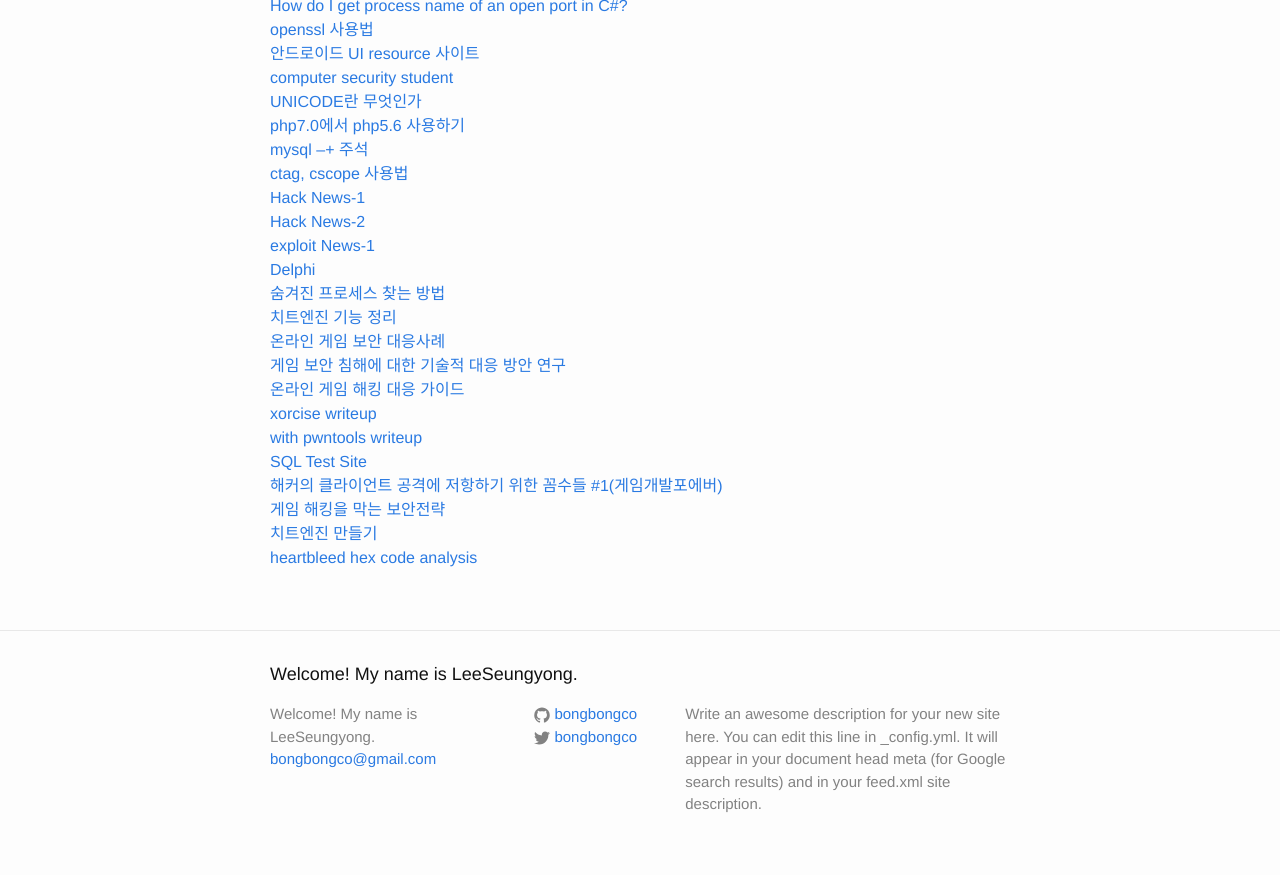
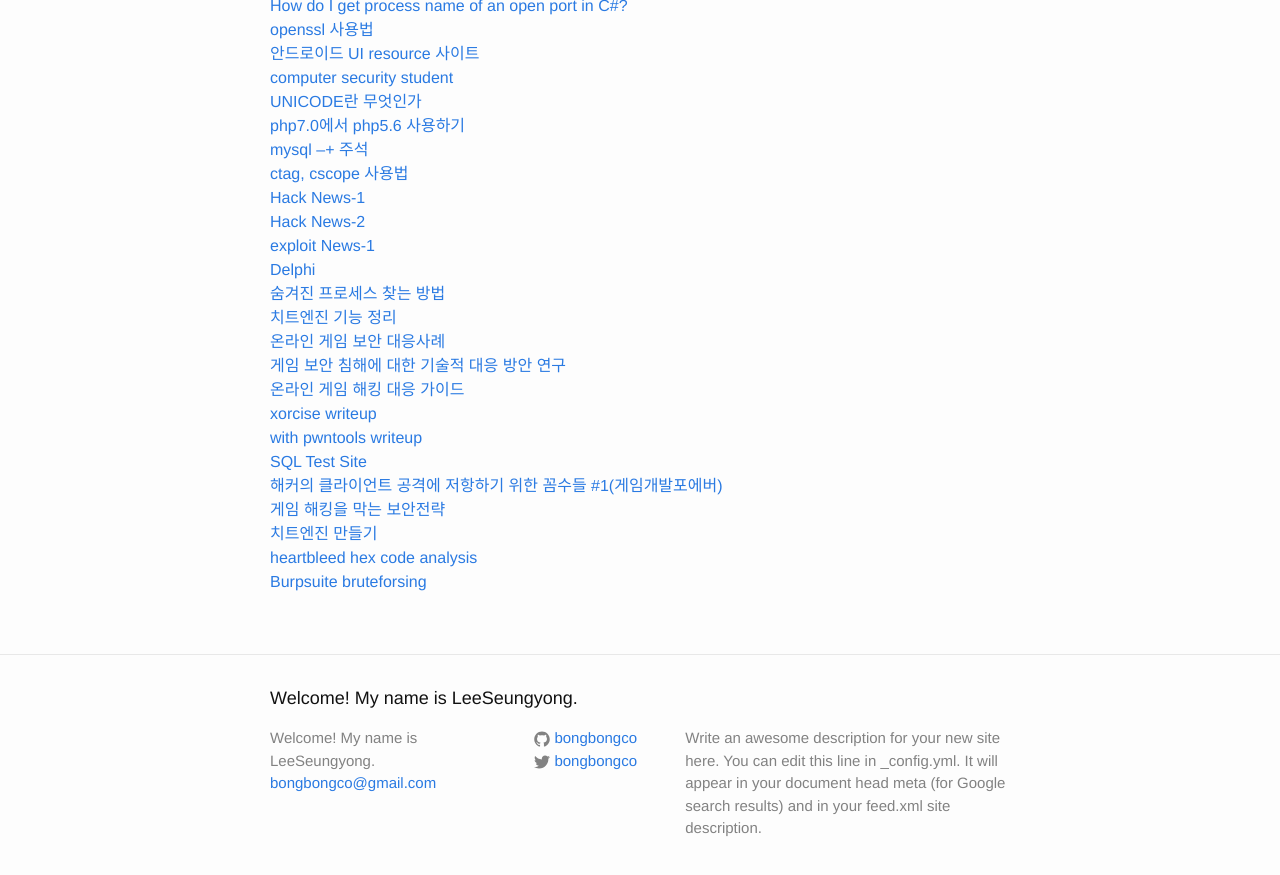
Before and after one commit to LktProgrammer/bongbongco.github.io, a Jekyll site: the page built from _posts/2016-07-22-Website-List.markdown, in a window 1280 px wide and 900 px high, scrolled down 1070 px. Shown: the top 875 px of the window. Built offline with Jekyll 4.4.1, drawn with Linux system fonts in a browser that asks for light colours.

Commit message:
Update 2016-07-22-Website-List.markdown

```diff
--- a/_posts/2016-07-22-Website-List.markdown
+++ b/_posts/2016-07-22-Website-List.markdown
@@ -63,3 +63,4 @@ title: 참고할 웹 사이트들.
 [게임 해킹을 막는 보안전략](http://blog.naver.com/skydrm/50042183526)
 [치트엔진 만들기](http://blog.naver.com/PostView.nhn?blogId=sjm961104&logNo=220181977110&parentCategoryNo=&categoryNo=28&viewDate=&isShowPopularPosts=false&from=section)
 [heartbleed hex code analysis](http://stackoverflow.com/questions/23033219/heartbleed-python-test-script)
+[Burpsuite bruteforsing](http://www.hackingarticles.in/brute-force-website-login-page-using-burpsuite-beginner-guide/)
```
